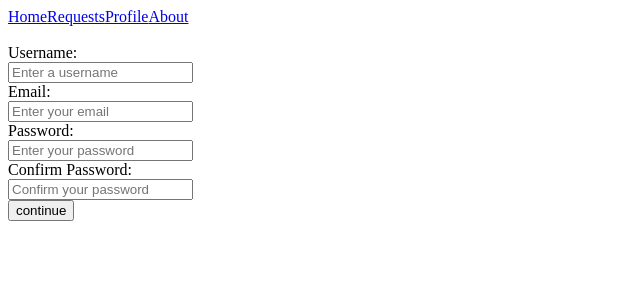
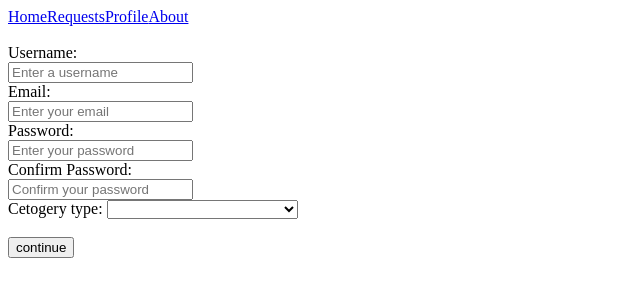
Before and after one commit to alyaalaali/Handyman, a React (Vite) app: page /provider/sign-up in a window 1280 px wide. Shown: the top 300 px of the page, without its empty margins (0-640 px from the left). Built offline with nearby package versions, Linux system fonts and the light colour scheme.

Commit message:
I've completed the form of ProSignUp.jsx

```diff
--- a/src/components/ProSignUp.jsx
+++ b/src/components/ProSignUp.jsx
@@ -22,6 +22,30 @@ const ProSignUp = () => {
             <input type="text" placeholder="Confirm your password" />
             <br />
 
+            <label for="fruit">Cetogery type: </label>
+
+            <select list="Cetogery" name="cetogery">
+            <option value=""></option>
+            <option value="Fitness">Fitness</option>
+            <option value="Carpentry">Carpentry</option>
+            <option value="Mechanical">Mechanical</option>
+            <option value="Education">Education</option>
+            <option value="Medicine">Medicine</option>
+            <option value="Engineering">Engineering</option>
+            <option value="Marketing">Marketing</option>
+            <option value="Information Technology">IT</option>
+            <option value="Human Resources">Human Resources</option>
+            <option value="Media & Communications">Media & Communications</option>
+            <option value="Artificial Intelligence">AI</option>
+            <option value="Legal">Legal</option>
+            <option value="Healthcare">Healthcare</option>
+            <option value="Manufacturing">Manufacturing</option>
+            <option value="Agriculture">Agriculture</option>
+            <option value="Security & Law Enforcement">Security & Law Enforcement</option>
+            </select>
+
+            <br />
+            <br />
             <button type="submit">continue</button>
 
         </form>
```
